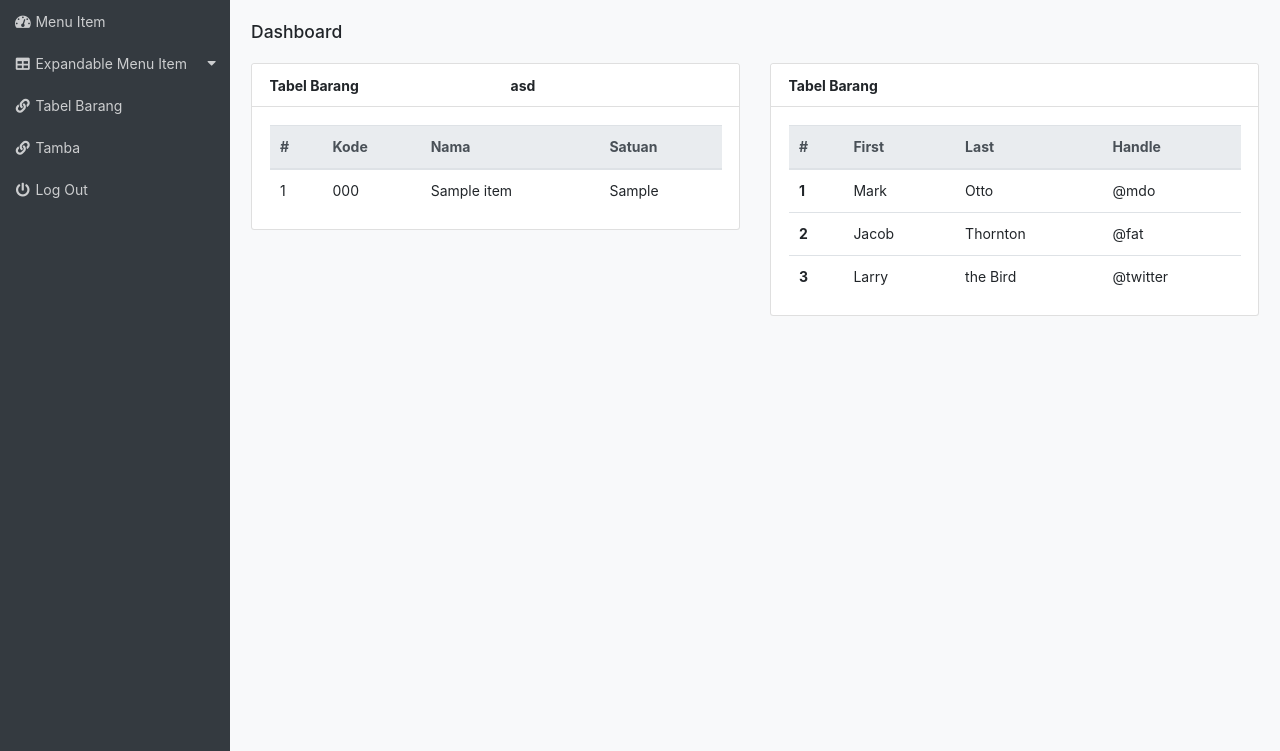
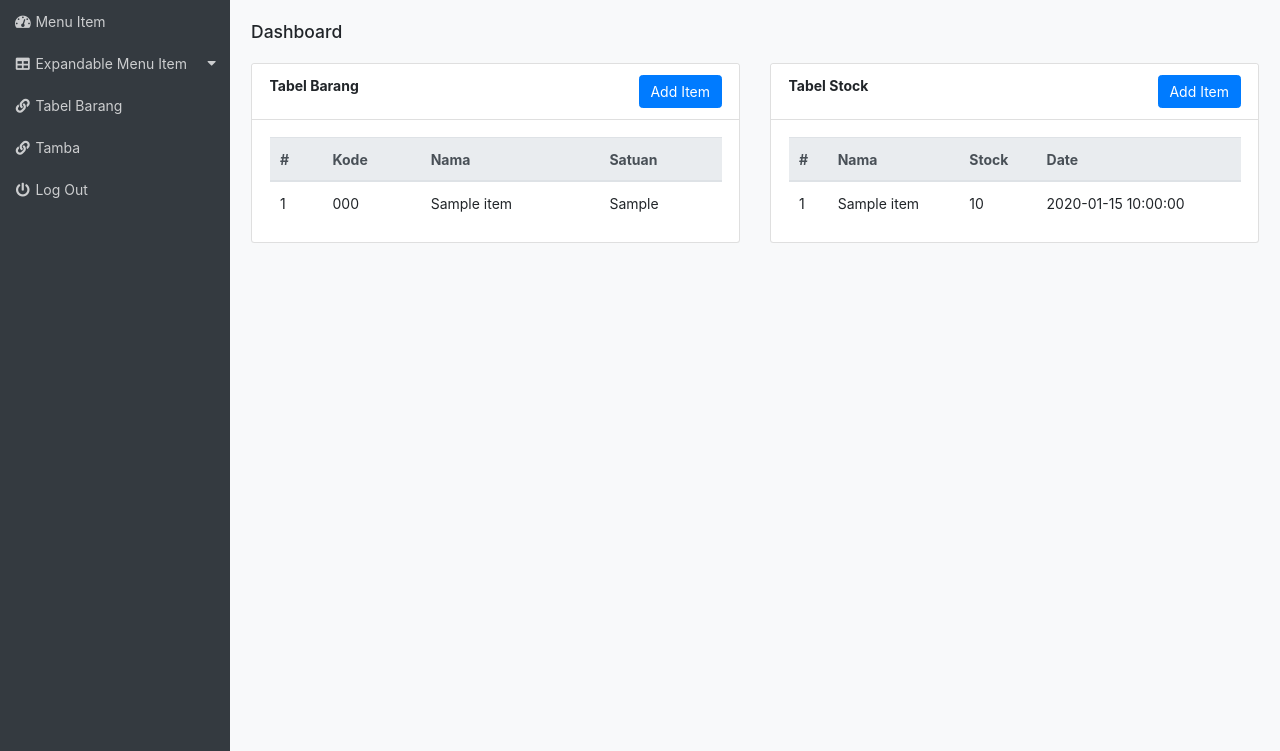
Before and after one commit to vxela/pia, a Laravel app: template resources/views/app/index.blade.php in a window 1280 px wide. Shown: the part 49-800 px from the top of the page. Run offline with Laravel 8, Linux system fonts and the light colour scheme; the template is opened without the code that fills it: most values are stand-ins (such as "Sample title", 1, 10 or a date in 2020); data that the repository does not hold is empty.

Commit message:
add stock data, add button

```diff
--- a/app/Http/Controllers/HomeController.php
+++ b/app/Http/Controllers/HomeController.php
@@ -14,7 +14,8 @@ class HomeController extends Controller
     public function index()
     {
         $item = \App\Models\Tbl_item::all();
-        return view('app.index', ['data_item' => $item]);
+        $stock = \App\Models\Tbl_stock::all();
+        return view('app.index', ['data_item' => $item, 'data_stock' => $stock]);
     }
 
     /**
--- a/resources/views/app/index.blade.php
+++ b/resources/views/app/index.blade.php
@@ -13,8 +13,8 @@
                     <div class="col-md-6">
                         Tabel Barang
                     </div>
-                    <div class="col-md-6">
-                        asd
+                    <div class="col-md-6 text-right">
+                        <a href="#" class="btn btn-primary">Add Item</a>
                     </div>
                 </div>
             </div>
@@ -48,37 +48,37 @@
     <div class="col-lg-6">
         <div class="card mb-4">
             <div class="card-header bg-white font-weight-bold">
-                Tabel Barang
+                <div class="row">
+                    <div class="col-md-6">
+                        Tabel Stock
+                    </div>
+                    <div class="col-md-6 text-right">
+                        <a href="#" class="btn btn-primary">Add Item</a>
+                    </div>
+                </div>
             </div>
             <div class="card-body">
                 <table class="table mb-0">
                     <thead class="thead-light">
-                    <tr>
-                        <th scope="col">#</th>
-                        <th scope="col">First</th>
-                        <th scope="col">Last</th>
-                        <th scope="col">Handle</th>
-                    </tr>
+                        <tr>
+                            <th scope="col">#</th>
+                            <th scope="col">Nama</th>
+                            <th scope="col">Stock</th>
+                            <th scope="col">Date</th>
+                        </tr>
                     </thead>
+                    @php
+                        $n=1;
+                    @endphp
                     <tbody>
-                    <tr>
-                        <th scope="row">1</th>
-                        <td>Mark</td>
-                        <td>Otto</td>
-                        <td>@mdo</td>
-                    </tr>
-                    <tr>
-                        <th scope="row">2</th>
-                        <td>Jacob</td>
-                        <td>Thornton</td>
-                        <td>@fat</td>
-                    </tr>
-                    <tr>
-                        <th scope="row">3</th>
-                        <td>Larry</td>
-                        <td>the Bird</td>
-                        <td>@twitter</td>
-                    </tr>
+                        @foreach ($data_stock as $stock)
+                            <tr>
+                                <td>{{$n++}}</td>
+                                <td>{{$stock->getItem()->item_name}}</td>
+                                <td>{{$stock->item_qty}}</td>
+                                <td>{{$item->stock_date}}</td>
+                            </tr>
+                        @endforeach
                     </tbody>
                 </table>
             </div>
```
Also changed, not shown: app/Models/Tbl_stock.php (added, +14 -0 lines).
